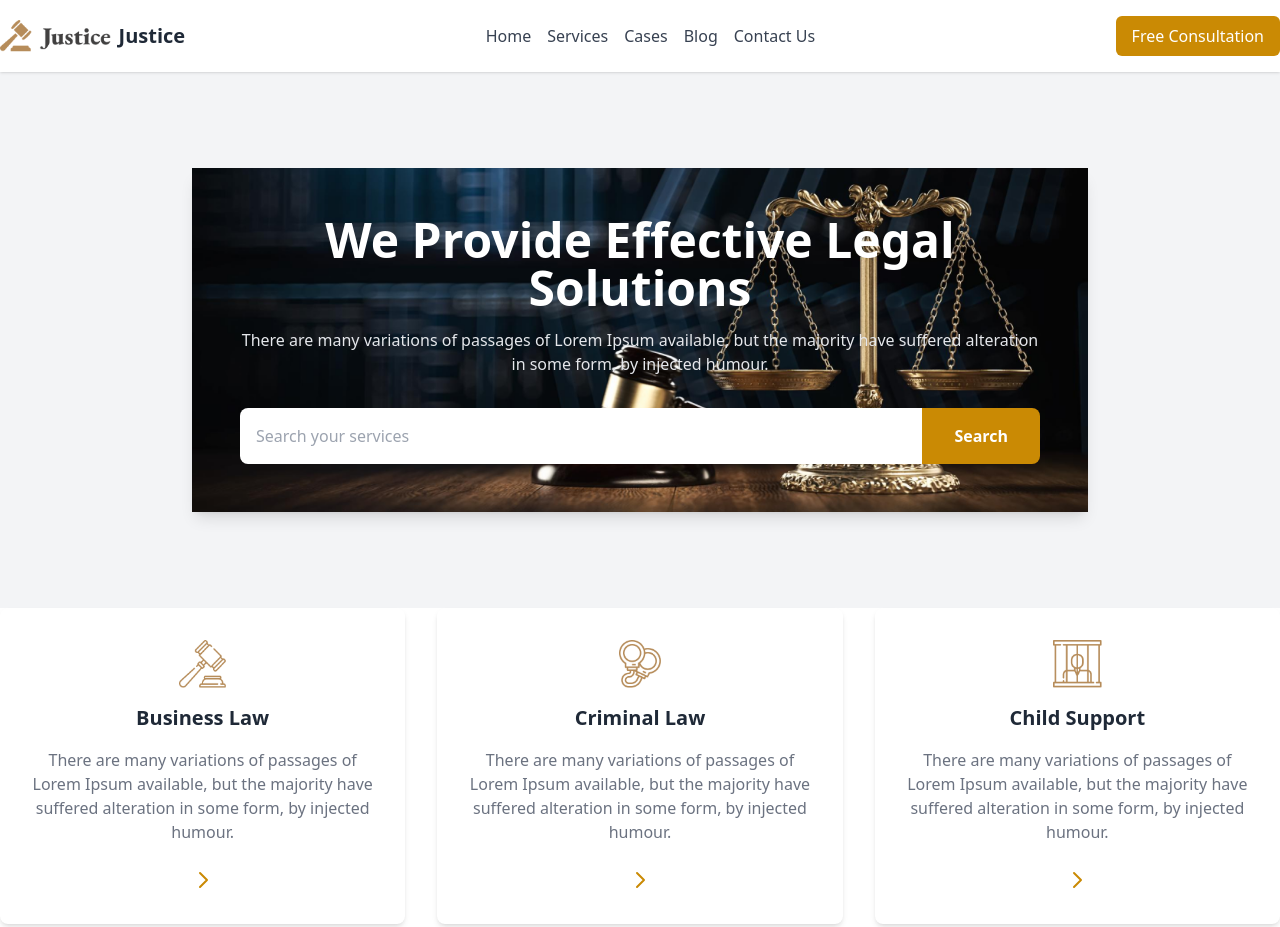
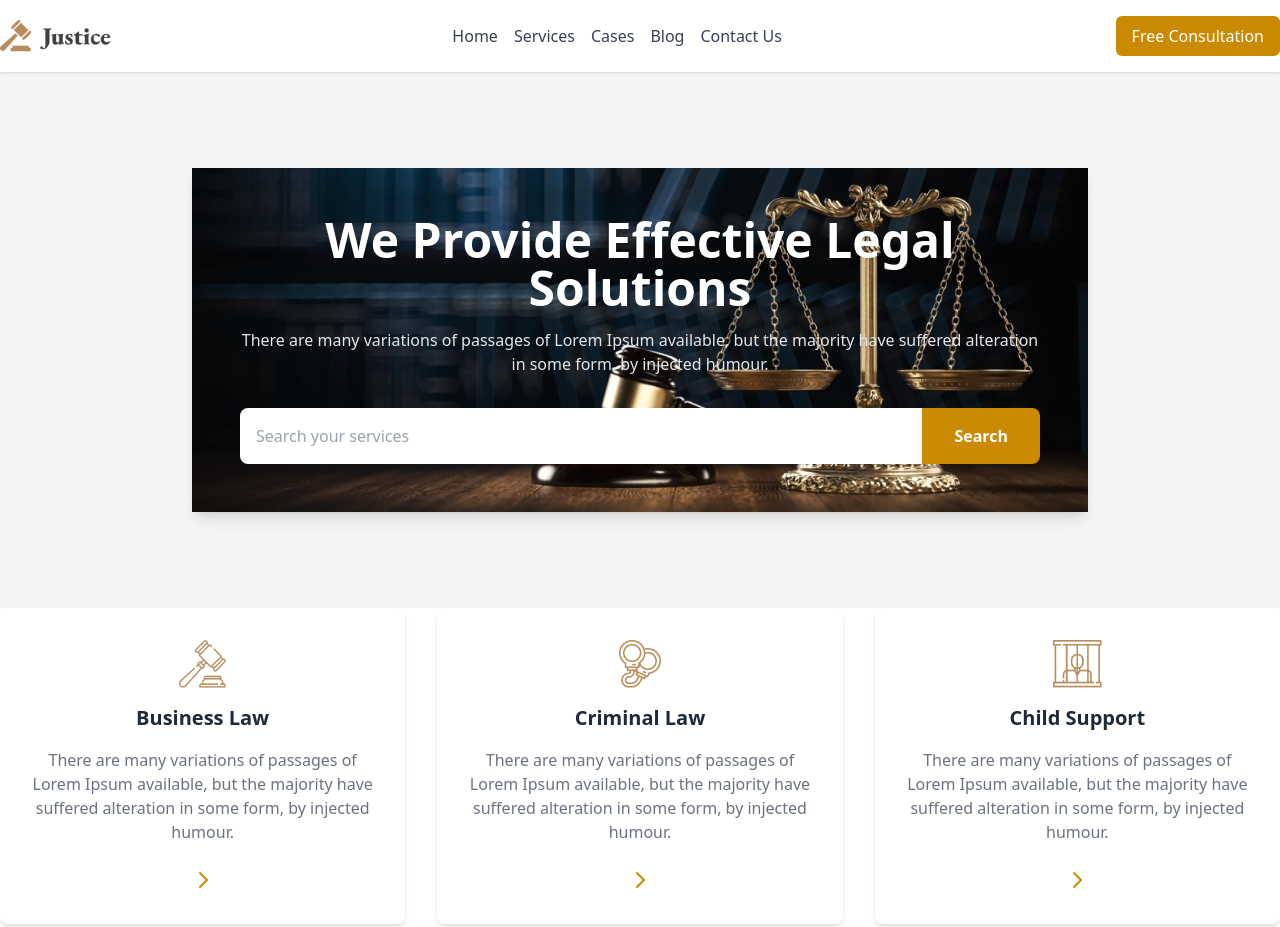
Before and after one commit to foysalwazed/Justis-, a plain HTML site: page index.html in a window 1280 px wide. Shown: the top 927 px of the page. Drawn offline with nearby package versions, Linux system fonts and the light colour scheme.

Commit message:
first commit

```diff
--- a/index.html
+++ b/index.html
@@ -36,7 +36,7 @@
                     <!-- Logo -->
                     <a href="#" class="text-xl font-bold flex items-center space-x-2">
                         <img src="images/logo2.png" alt="Logo" class="h-8">
-                        <span>Justice</span>
+                        <span></span>
                     </a>
 
                     <!-- Navigation Links -->
```
